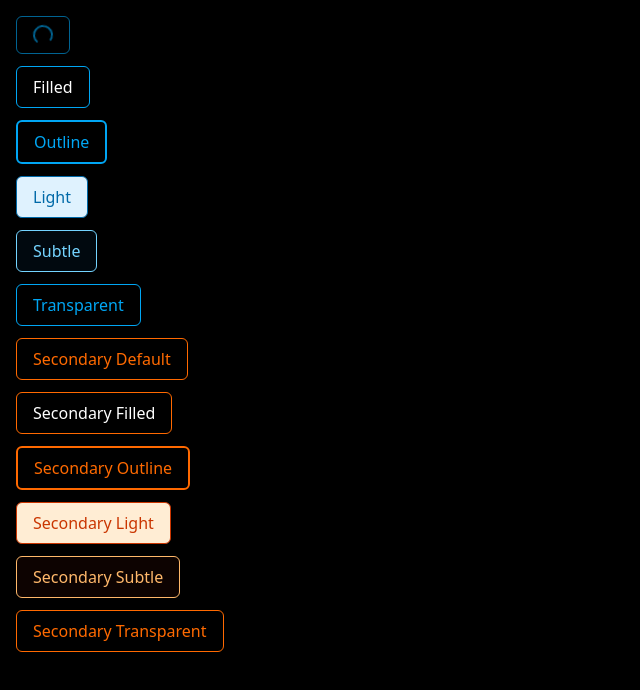
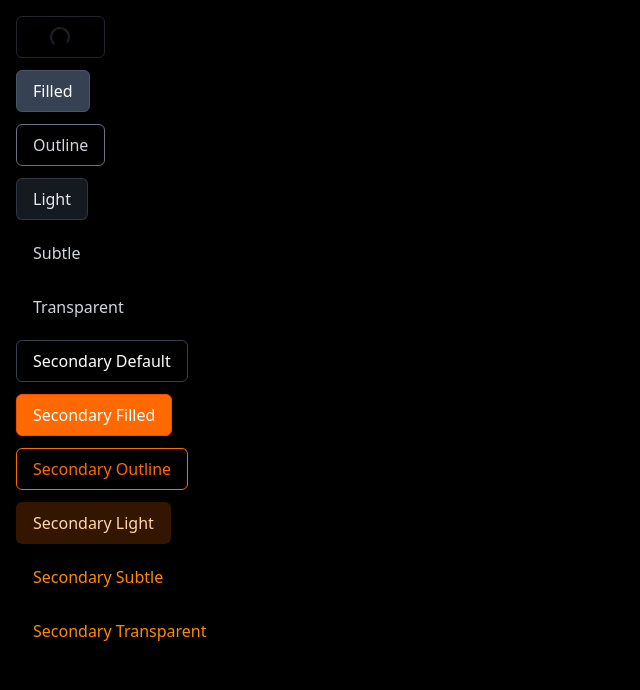
Before and after one commit to konyasharin/surveys-frontend, a React (Vite) app: page / in a window 1280 px wide. Shown: the top 690 px of the page, without its empty margins (0-640 px from the left). Built offline with nearby package versions, Linux system fonts and the light colour scheme.

Commit message:
task/1 🧊 fix: change button style

```diff
--- a/src/shared/ui/Button.tsx
+++ /dev/null
@@ -1,91 +0,0 @@
-import { ComponentProps, FC, ReactNode } from 'react';
-import clsx from 'clsx';
-
-interface ButtonProps extends ComponentProps<'button'> {
-  size?: 'xs' | 'md' | 'lg' | 'xl';
-  color?: 'default' | 'secondary';
-  variant?:
-    | 'default'
-    | 'filled'
-    | 'outline'
-    | 'light'
-    | 'subtle'
-    | 'transparent';
-  leftSection?: ReactNode;
-  rightSection?: ReactNode;
-  loading?: boolean;
-}
-
-export const Button: FC<ButtonProps> = ({
-  children,
-  size = 'xs',
-  color = 'default',
-  variant = 'default',
-  leftSection,
-  rightSection,
-  loading,
-  disabled,
-  ...props
-}) => {
-  const btnSize = {
-    xs: 'px-3 py-1 text-sm',
-    md: 'px-4 py-2 text-base',
-    lg: 'px-5.5 py-3 text-lg',
-    xl: 'px-6.5 py-4 text-xl',
-  };
-  const colorStyles = {
-    default: {
-      base: 'text-sky-500 border-sky-500',
-      bg: 'bg-black',
-      hover: 'hover:bg-sky-500/75',
-      light: 'bg-sky-100 text-sky-700 hover:bg-sky-200',
-      subtle: 'bg-sky-950/20 text-sky-300 hover:bg-sky-800/40',
-    },
-    secondary: {
-      base: 'text-orange-500 border-orange-500',
-      bg: 'bg-black',
-      hover: 'hover:bg-orange-500/75',
-      light: 'bg-orange-100 text-orange-700 hover:bg-orange-200',
-      subtle: 'bg-orange-950/20 text-orange-300 hover:bg-orange-800/40',
-    },
-  };
-  const btnVariant = {
-    default: `${colorStyles[color].base} ${colorStyles[color].bg} ${colorStyles[color].hover}`,
-    filled: `${colorStyles[color].base.replace('text-', 'text-white ')} ${colorStyles[color].base.replace('text-', 'bg-')} hover:opacity-80`,
-    outline: `border-2 ${colorStyles[color].base} bg-transparent hover:${colorStyles[color].base.split(' ')[0]}/20`,
-    light: `${colorStyles[color].light}`,
-    subtle: `${colorStyles[color].subtle}`,
-    transparent: `bg-transparent text-${color === 'default' ? 'sky' : 'orange'}-500 hover:bg-${color === 'default' ? 'sky' : 'orange'}-500/10`,
-  };
-
-  return (
-    <button
-      className={clsx(
-        'inline-flex items-center justify-center gap-2 rounded-md border transition',
-        btnSize[size],
-        btnVariant[variant],
-        (loading || disabled) && 'opacity-60 cursor-not-allowed',
-      )}
-      {...props}
-    >
-      {loading ? (
-        <span
-          className={clsx(
-            'w-5 h-5 border-2 border-t-transparent rounded-full animate-spin',
-            color === 'secondary' ? 'border-orange-500' : 'border-sky-500',
-          )}
-        />
-      ) : (
-        <>
-          {leftSection && (
-            <span className="flex items-center">{leftSection}</span>
-          )}
-          <span>{children}</span>
-          {rightSection && (
-            <span className="flex items-center">{rightSection}</span>
-          )}
-        </>
-      )}
-    </button>
-  );
-};
--- /dev/null
+++ b/src/shared/ui/button.tsx
@@ -0,0 +1,126 @@
+import { ComponentProps, FC, ReactNode } from 'react';
+import clsx from 'clsx';
+
+type ButtonSize = 'xs' | 'md' | 'lg' | 'xl';
+
+type ButtonVariant =
+  | 'default'
+  | 'filled'
+  | 'outline'
+  | 'light'
+  | 'subtle'
+  | 'transparent';
+
+type ButtonColor = 'default' | 'secondary';
+
+interface ButtonProps extends ComponentProps<'button'> {
+  size?: ButtonSize;
+  color?: ButtonColor;
+  variant?: ButtonVariant;
+  leftSection?: ReactNode;
+  rightSection?: ReactNode;
+  loading?: boolean;
+}
+
+const SIZES = {
+  xs: 'px-3 py-1 text-sm',
+  md: 'px-4 py-2 text-base',
+  lg: 'px-5.5 py-3 text-lg',
+  xl: 'px-6.5 py-4 text-xl',
+};
+
+const COLOR = {
+  default: '',
+  secondary: 'btn-secondary',
+};
+
+const VARIANT = {
+  default:
+    'text-white bg-transparent border border-gray-600/75 text-inherit hover:bg-transparent',
+
+  filled: `
+    text-white bg-gray-700 hover:bg-gray-600 border border-gray-600
+    [&.btn-secondary]:text-white [&.btn-secondary]:bg-orange-500 [&.btn-secondary]:hover:bg-orange-600 [&.btn-secondary]:border-orange-600
+  `,
+
+  outline: `
+    text-gray-300 border border-gray-500 bg-transparent hover:bg-gray-700
+    [&.btn-secondary]:text-orange-500 [&.btn-secondary]:border-orange-500 [&.btn-secondary]:hover:bg-orange-500/20
+  `,
+
+  light: `
+    text-gray-200 bg-gray-700/40 hover:bg-gray-700/60 border border-gray-600/50
+    [&.btn-secondary]:text-orange-200 [&.btn-secondary]:bg-orange-500/20 [&.btn-secondary]:hover:bg-orange-500/30 [&.btn-secondary]:border-transparent
+  `,
+
+  subtle: `
+    text-gray-300 bg-transparent hover:bg-gray-700/60 border border-transparent
+    [&.btn-secondary]:text-orange-400 [&.btn-secondary]:bg-transparent [&.btn-secondary]:hover:bg-orange-500/20
+  `,
+
+  transparent: `
+    text-gray-300 bg-transparent border border-transparent
+    [&.btn-secondary]:text-orange-400
+  `,
+};
+
+export const Button: FC<ButtonProps> = ({
+  children,
+  size = 'xs',
+  color = 'default',
+  variant = 'default',
+  leftSection,
+  rightSection,
+  loading,
+  disabled,
+  ...props
+}) => {
+  return (
+    <button
+      className={clsx(
+        'relative inline-flex items-center justify-center gap-2 rounded-md transition cursor-pointer select-none overflow-hidden',
+        SIZES[size],
+        VARIANT[variant],
+        COLOR[color],
+        (loading || disabled) && 'opacity-60 cursor-not-allowed',
+      )}
+      disabled={disabled || loading}
+      {...props}
+    >
+      <span
+        className={clsx(
+          'flex items-center justify-center transition-all duration-200',
+          loading
+            ? 'opacity-0 translate-y-[-10%]'
+            : 'opacity-100 translate-y-0',
+        )}
+      >
+        {leftSection && (
+          <span className="flex items-center">{leftSection}</span>
+        )}
+        <span>{children}</span>
+        {rightSection && (
+          <span className="flex items-center">{rightSection}</span>
+        )}
+      </span>
+      {loading && (
+        <span
+          className={clsx(
+            'absolute inset-0 flex items-center justify-center transition-all duration-200',
+            loading ? 'opacity-100 translate-y-0' : 'opacity-0 -translate-y-2',
+          )}
+        >
+          <span
+            className={clsx(
+              'w-5 h-5 border-2 border-t-transparent rounded-full animate-spin',
+              variant === 'filled' ? 'border-white' : 'border-gray-600/75',
+              color === 'secondary' &&
+                variant !== 'filled' &&
+                'border-orange-500',
+            )}
+          />
+        </span>
+      )}
+    </button>
+  );
+};
--- a/src/shared/ui/index.ts
+++ b/src/shared/ui/index.ts
@@ -1 +1 @@
-export * from './Button';
+export * from './button';
```
Also changed, not shown: 1 other file (tests, documents, lock files or other folders).
